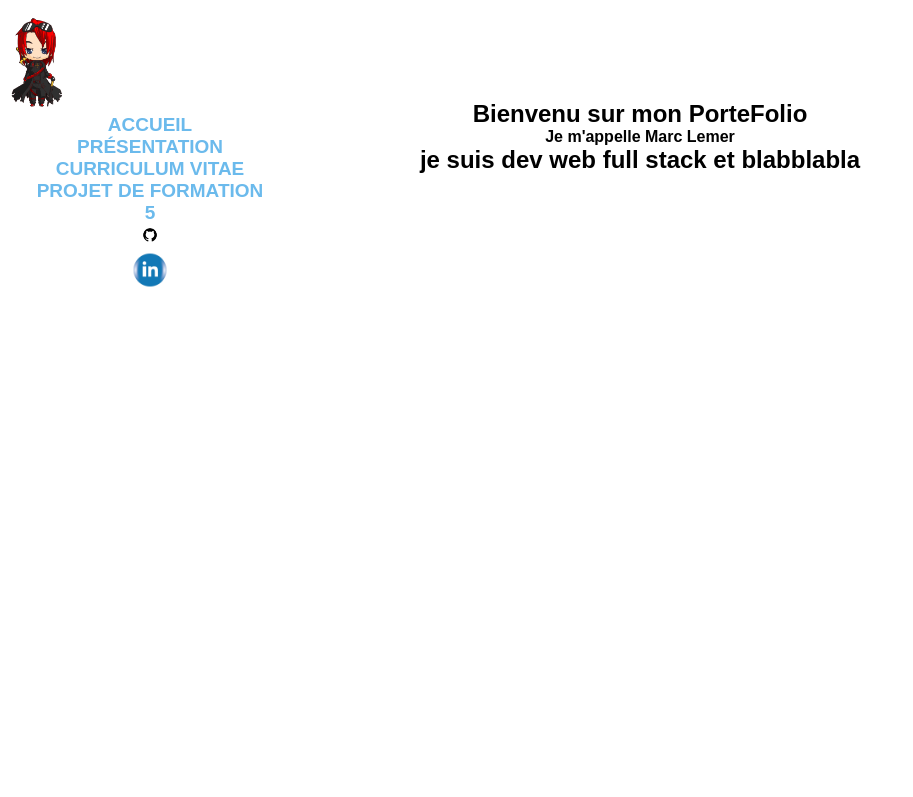
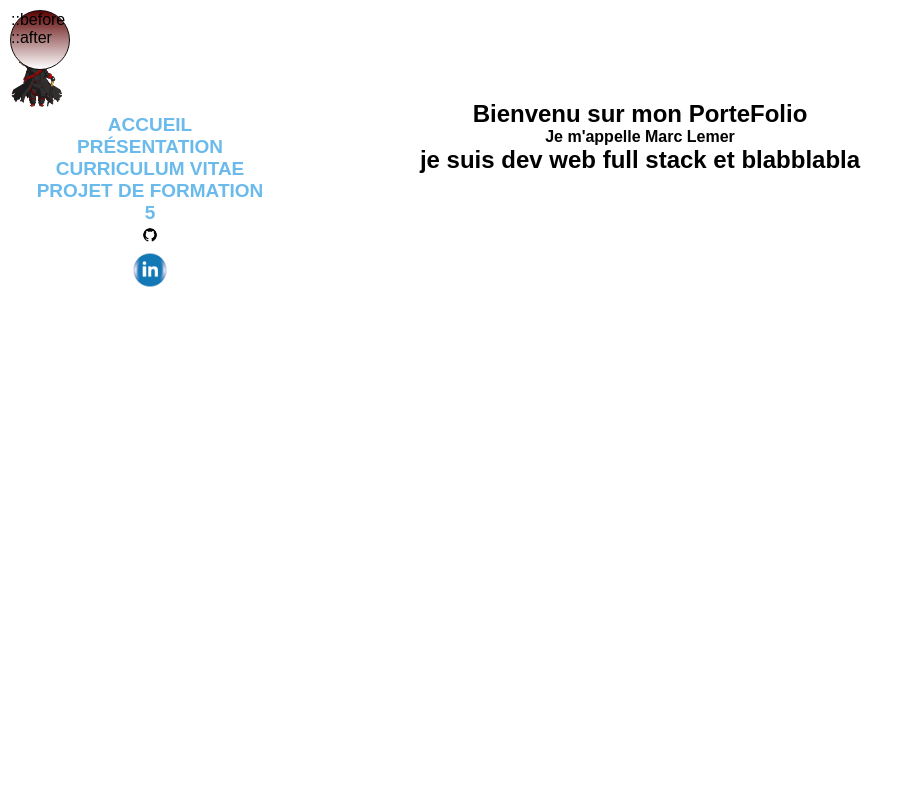
Before and after one commit to ExiaEarth/PorteFolio, a website: page index.html in a window 1280 px wide. Shown: the top 797 px of the page, without its empty margins (0-913 px from the left). Drawn offline with nearby package versions, Linux system fonts and the light colour scheme; a web font is replaced by a local one.

Commit message:
V1.1.1(rangement du code et mise en place du cv)

```diff
--- a/index.html
+++ b/index.html
@@ -12,13 +12,14 @@
 
 </head>
 <body>
-    <!-- <div class="btn-rond-navig">
+<!-- div -btn-mode-mini -->
+    <div class="btn-rond-navig">
         <div class="cont-navig">
             ::before
             ::after
         </div>
-    </div> -->
- <!---------------------------------------------------------------- debut de ma barre de navigation ------------------------------------------->
+    </div>
+ <!-- debut de ma barre de navigation -->
     <header>
         <div class="container">
             <div class="navigation">
@@ -68,7 +69,7 @@
                         </span>
                     </div>
     </header>
-<!---------------------------------------------------------------- fin de ma barre de navigation ---------------------------------------------->
+    <!-- Section de page accueil -->
     <section id="secAccueil">
         <h1>Bienvenu sur mon PorteFolio</h1>
         <h4>Je m'appelle Marc Lemer</h4>
@@ -82,6 +83,7 @@
             </i>
         </div>
     </section>
+    <!-- section de page présentation -->
     <section id="secPresentation">
         <div class="artPres">
             <h3>Laisser moi me présenter en bonne et du forme.</h3>
@@ -103,6 +105,7 @@
             </div>
         </div>
     </section>
+    <!-- section page Cv -->
     <section id="secCurriculumVitae">
         <div class="cvText">
             <p class="textCV">
@@ -110,10 +113,11 @@
             </p>
         </div>
         <div class="cvPlacement">
-            <a href="">le cv et chocola sara ici</a>
+            <a href="https://www.canva.com/design/DAEwvSsbOWc/aBRi2um5wscC8VujAXz4cQ/edit?layoutQuery=CV+professionnels" target="_blank"><img src="/image/screen-page-cv.png" alt="" srcset=""></a>
 
         </div>
     </section>
+    <!-- section page projet divers -->
     <section id="secProjDeFormation">
         <div class="container">
             <div class="myProjet">
@@ -152,6 +156,7 @@
             </div>
         </div>
     </section>
+    <!-- zone du footter -->
     <footer>
         <h4> Dev:site Marc lemer</h4>
         <h5>fait en 20222</h5>
@@ -169,7 +174,7 @@
             </li>
         </ul>
     </footer>
-    <script src="https://cdnjs.cloudflare.com/ajax/libs/gsap/3.10.4/gsap.min.js"></script>
-    <script src="/javascript/script.js"></script>
+    <!-- <script src="https://cdnjs.cloudflare.com/ajax/libs/gsap/3.10.4/gsap.min.js"></script>
+    <script src="/javascript/script.js"></script> -->
 </body>
 </html>
--- a/scss/style.scss
+++ b/scss/style.scss
@@ -1,12 +1,14 @@
 @import url('https://fonts.googleapis.com/css2?family=Fugaz+One&family=Trispace:wght@300&display=swap');
+// ici pour le changement de forma
 @media screen and(min-width:780px) {
 }
-
+// mes variable couleur
 :root{
     --color1:black;
     --color2:white;
     --color3:#6BBAEC;
 }
+// reset scss
 *,::after,::before{
     padding: 0;
     margin: 0;
@@ -15,24 +17,31 @@
 body {
     font-family: 'Fugaz One', cursive;
     font-family: 'Trispace', sans-serif;
+    // le repet de img
     background: no-repeat;
+    // position de l'image d'arrière-plan
     background-attachment: fixed;
-    // .btn-rond-navig{
-    //     .cont-navig{
-    //         // largeur
-    //         width: 60px;
-    //         // hauteur
-    //         height: 60px;
-    //         border: 1px solid #100c0c;
-    //         // les coin de la nav
-    //         border-radius: 50%;
-    //         background: linear-gradient(to bottom,#5c0101,#ffffff);
-    //         position: fixed;
-    //         top: 10px;
-    //         left: 10px;
-    //         z-index: 10;
-    //     }
-    // }
+    // btm-mode-mini
+    .btn-rond-navig{
+        .cont-navig{
+            // largeur
+            width: 60px;
+            // hauteur
+            height: 60px;
+            border: 1px solid #100c0c;
+             // les coin de la nav
+            border-radius: 50%;
+            //  dégradé entre deux couleurs le long d'une ligne droite.
+            background: linear-gradient(to bottom,#5c0101,#ffffff);
+            position: fixed;
+            //position a partire du haut
+            top: 10px;
+            //position a partire de gauche
+            left: 10px;
+            // l'ordre des différentes couches
+            z-index: 10;
+        }
+    }
     header{
         .container{
             // var qui met en les text en blanc
@@ -48,13 +57,13 @@ body {
             width: 300px;
             // hauteur
             height: 100vh;
+            // hauteur minimal
             min-height: 700px;
             position: fixed;
-            // top: 0;
+            top: 0;
             // border-right: 1px solide var(--color3);
-            // z-index: 5;
+             z-index: 5;
             transition: all .2s ease-in-out;
-            // opacity: 0.5;
             .navigation{
                 .profilImage{
                     span{
@@ -68,6 +77,7 @@ body {
                     .nav-menu{
                         font-size: 19px;
                         font-weight: 700;
+                        // la forme du curseur
                         cursor: pointer;
                         width: 100%;
                         height: 10%;
@@ -194,9 +204,8 @@ footer{
     ul{
         li{
             p{
-
+                text-align: center;
             }
         }
     }
-
 }
```
Also changed, not shown: css/style.css, image/screen-page-cv.png (added), 1 other file.
